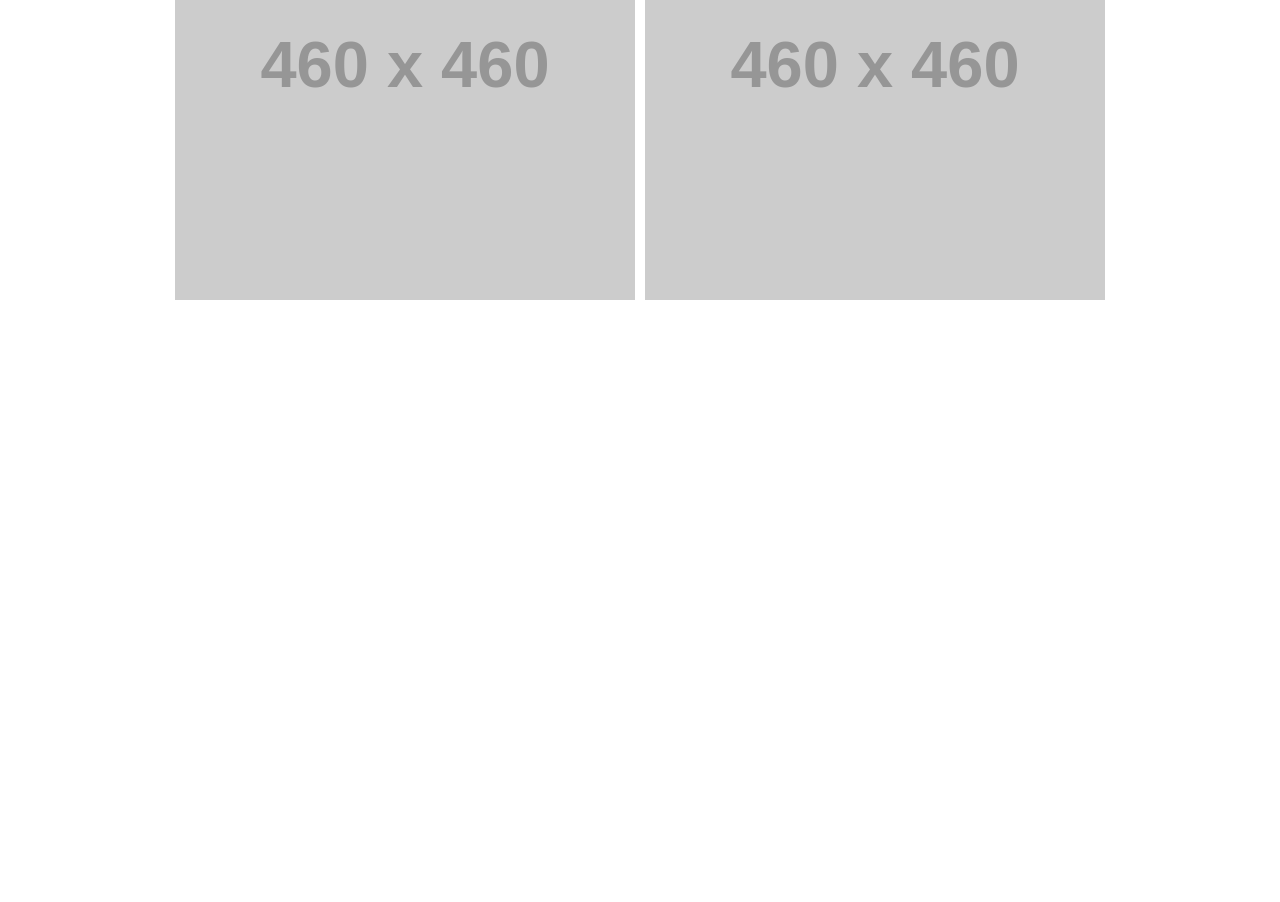
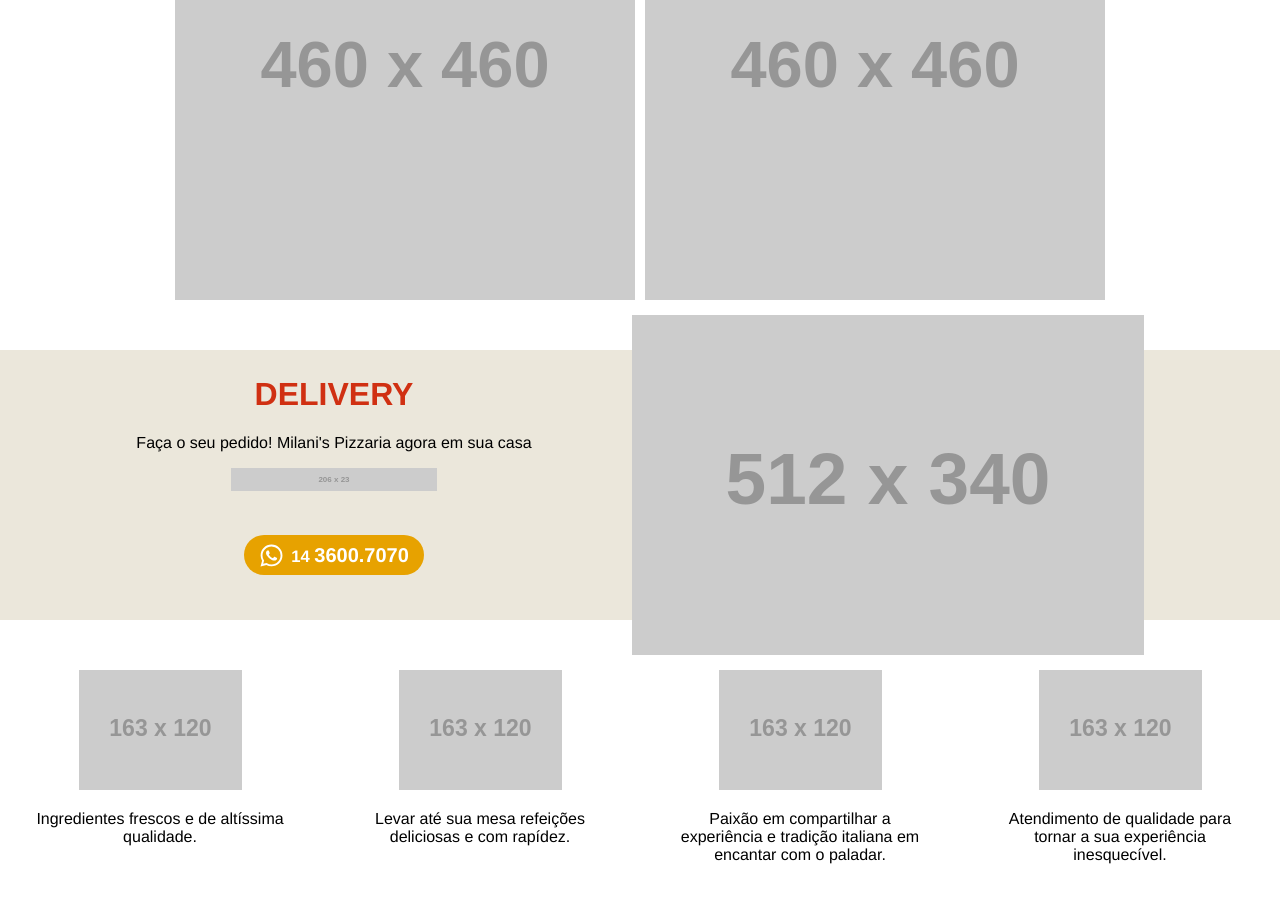
Before and after one commit to jotaMilani/pizzaria, a plain HTML site: page index.html in a window 1280 px wide. Shown: the part 1749-2651 px from the top of the page. Before the commit the page ends 2049 px from the top, so only its background shows below. Drawn offline with nearby package versions, Linux system fonts and the light colour scheme; grey boxes are pictures that could not be loaded; placeholder pictures from the web are drawn by us.

Commit message:
incorporando mapa do gugu

```diff
--- a/css/style.css
+++ b/css/style.css
@@ -205,6 +205,40 @@ gap: 10px;
 padding-top: 20px;
 }
 
+#Delivery{
+  max-height: 270px;
+  background: #ebe7db;
+  margin: 50px 0;
+  display: flex;
+  justify-content: center;
+  align-items: center;
+  gap: 100px;
+  text-align: center;
+}
+
+#Delivery h1{
+  text-transform: uppercase;
+color: #d03012;
+font-weight: 900;
+}
+
+  #Delivery .sec-menu{
+    justify-content: center;
+    padding: 40px;
+  }
+
+#Icone{
+display: flex;
+justify-content: center;
+gap: 70px;
+margin: 20px 0;
+}
+
+.itens{
+  max-width: 250px;
+  text-align: center;
+}
+
 
 
 
--- a/index.html
+++ b/index.html
@@ -79,6 +79,50 @@
             <img src="https://placehold.co/460x460" alt="" />
           </div>
         </div>
+
+        <div id="Delivery">
+          <div>
+            <h1>delivery</h1>
+            <p>Faça o seu pedido! Milani's Pizzaria agora em sua casa</p>
+            <img src="https://placehold.co/206x23" alt="" />
+            <div class="sec-menu">
+              <a
+                href="https://api.whatsapp.com/send?phone=551436007070&text=Gostaria de fazer um pedido."
+                target="_blank"
+                class="Zap"
+              >
+                <div id="btnZap">
+                  <ion-icon name="logo-whatsapp"></ion-icon>
+                  <b><small>14 </small>3600.7070</b>
+                </div>
+              </a>
+            </div>
+          </div>
+          <img src="https://placehold.co/512x340" alt="" />
+        </div>
+
+<div id="Icone">
+  <div class="itens">
+   <img src="https://placehold.co/163x120" alt="">
+   <p>Ingredientes frescos e de altíssima qualidade.</p>
+  </div>
+  <div class="itens">
+    <img src="https://placehold.co/163x120" alt="">
+    <p>Levar até sua mesa refeições deliciosas e com rapídez.</p>
+   </div>
+   <div class="itens">
+    <img src="https://placehold.co/163x120" alt="">
+    <p>Paixão em compartilhar a experiência e tradição italiana em encantar com o paladar.</p>
+   </div>
+   <div class="itens">
+    <img src="https://placehold.co/163x120" alt="">
+    <p>Atendimento de qualidade para tornar a sua experiência inesquecível.</p>
+   </div>
+</div>
+
+<div id="contato">
+  <iframe src="https://www.google.com/maps/embed?pb=!1m18!1m12!1m3!1d3691.7577138151933!2d-48.55118242116858!3d-22.287165951434076!2m3!1f0!2f0!3f0!3m2!1i1024!2i768!4f13.1!3m3!1m2!1s0x94b8a7b94de94c4b%3A0x82a7d3283a0d4e7d!2sSenai%20Jau!5e0!3m2!1spt-BR!2sbr!4v1722437231143!5m2!1spt-BR!2sbr" width="100%" height="450" style="border:0;" allowfullscreen="" loading="lazy" referrerpolicy="no-referrer-when-downgrade"></iframe>
+</div>
       </main>
 
       <footer></footer>
```
